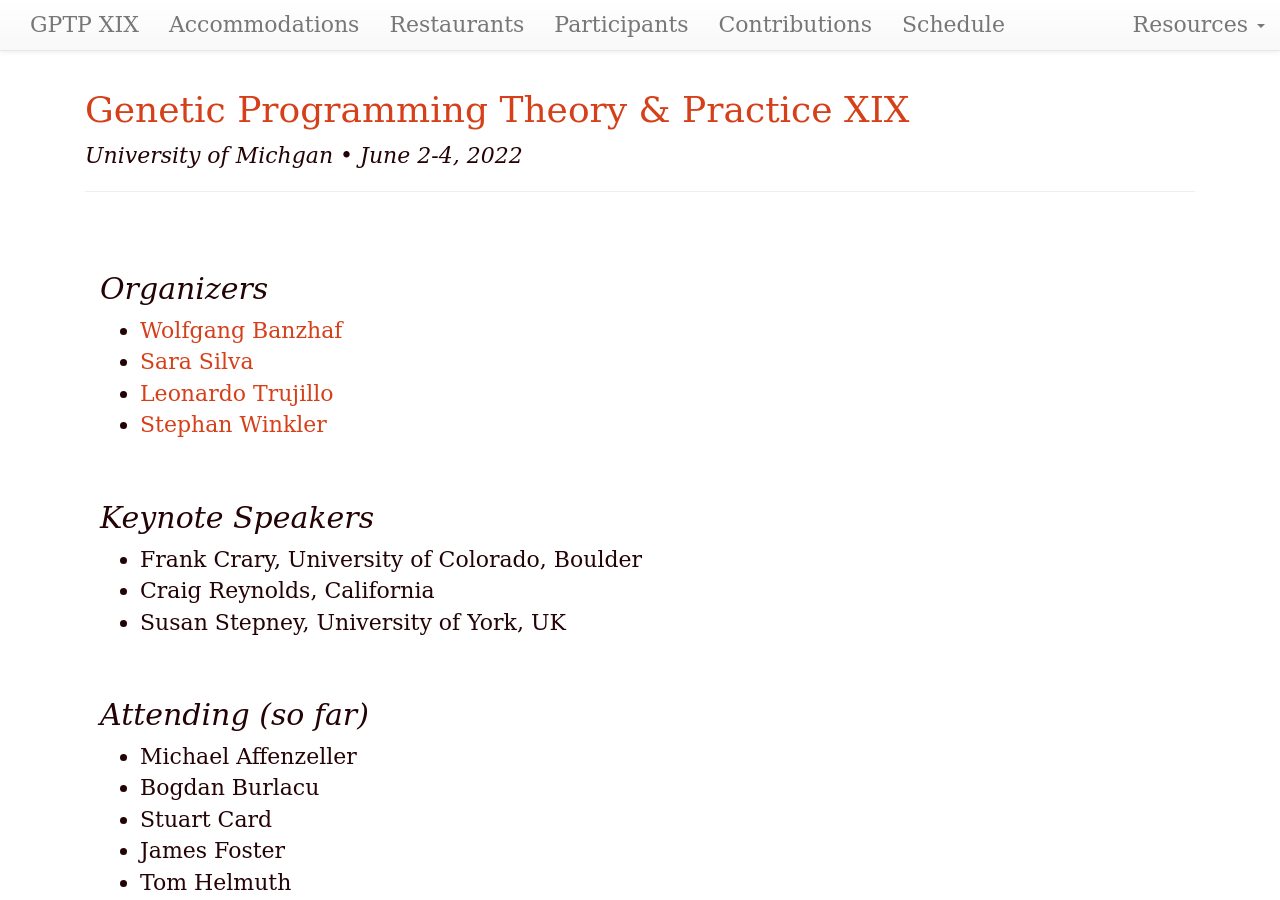
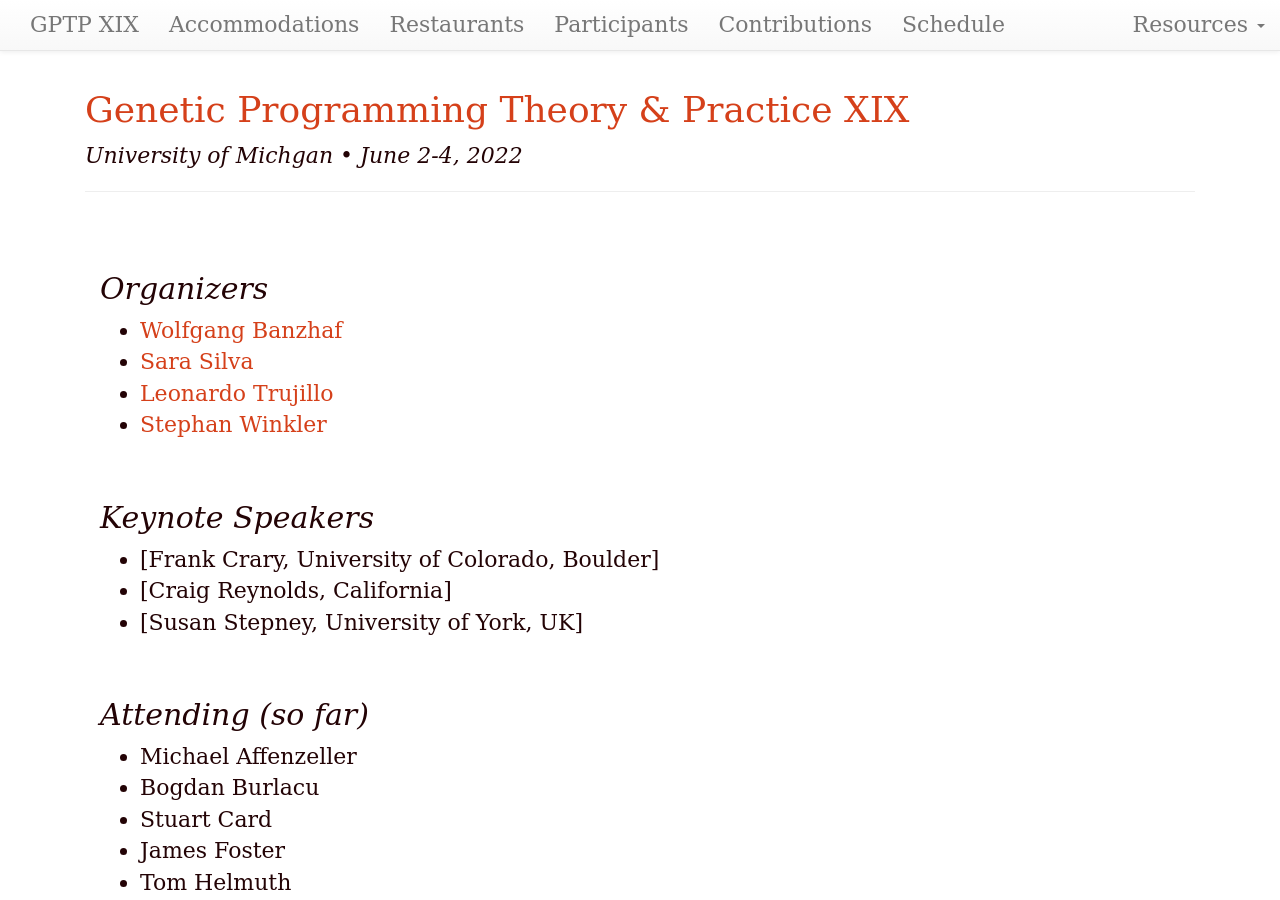
Before and after one commit to GPTP-workshop/gptp-workshop.github.io, a Jekyll site: the page built from attendees.md, in a window 1280 px wide and 900 px high. Built offline with Jekyll 4.4.1, drawn with Linux system fonts in a browser that asks for light colours; our own code applies the rules of GitHub Pages for plain Markdown files.

```diff
--- a/attendees.md
+++ b/attendees.md
@@ -17,9 +17,9 @@ dates: "June 2-4, 2022"
 
 ## Keynote Speakers
 
-- Frank Crary, University of Colorado, Boulder
-- Craig Reynolds, California
-- Susan Stepney, University of York, UK
+- [Frank Crary, University of Colorado, Boulder]
+- [Craig Reynolds, California]
+- [Susan Stepney, University of York, UK]
 
 ## Attending (so far)
 
```
